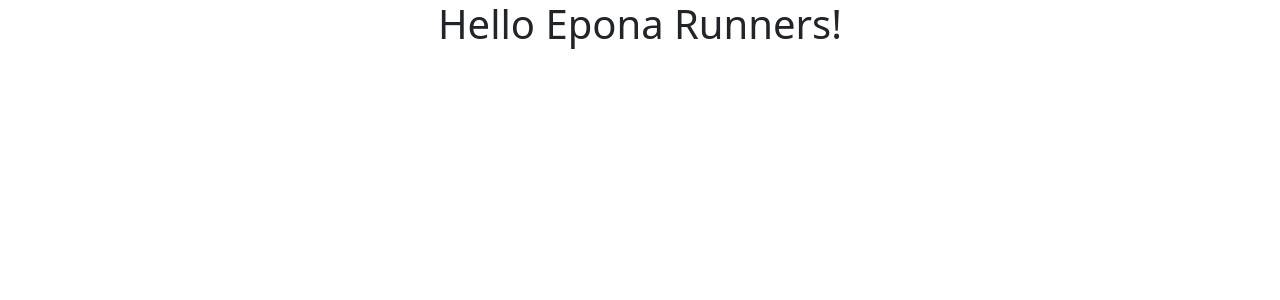
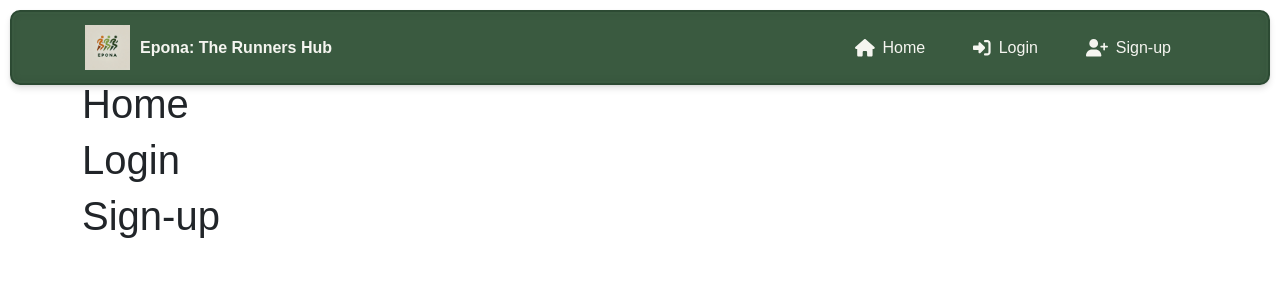
Before and after one commit to Fantomen31/epona-react, a React (Create React App) app in the folder epona-frontend/: page / in a window 1280 px wide. Shown: the top 300 px of the page. Built offline with nearby package versions, Linux system fonts and the light colour scheme.

Commit message:
created NavBar.js and css files, and installed router

```diff
--- a/epona-frontend/package.json
+++ b/epona-frontend/package.json
@@ -13,6 +13,7 @@
     "bootstrap": "^5.3.3",
     "react": "^18.3.1",
     "react-bootstrap": "^2.10.5",
+    "react-bootstrap-icons": "^1.11.4",
     "react-dom": "^18.3.1",
     "react-router-dom": "^6.27.0",
     "react-scripts": "5.0.1",
--- a/epona-frontend/public/index.html
+++ b/epona-frontend/public/index.html
@@ -14,7 +14,18 @@
       manifest.json provides metadata used when your web app is installed on a
       user's mobile device or desktop. See https://developers.google.com/web/fundamentals/web-app-manifest/
     -->
-    <link rel="manifest" href="%PUBLIC_URL%/manifest.json" />
+    <link
+    rel="stylesheet"
+    href="https://cdn.jsdelivr.net/npm/bootstrap@5.3.2/dist/css/bootstrap.min.css"
+    integrity="sha384-T3c6CoIi6uLrA9TneNEoa7RxnatzjcDSCmG1MXxSR1GAsXEV/Dwwykc2MPK8M2HN"
+    crossorigin="anonymous"
+    />
+
+    <link
+    rel="manifest"
+    href="%PUBLIC_URL%/manifest.json"
+    crossorigin="use-credentials"
+    />
     <!--
       Notice the use of %PUBLIC_URL% in the tags above.
       It will be replaced with the URL of the `public` folder during the build.
--- a/epona-frontend/src/App.css
+++ /dev/null
@@ -1,38 +0,0 @@
-.App {
-  text-align: center;
-}
-
-.App-logo {
-  height: 40vmin;
-  pointer-events: none;
-}
-
-@media (prefers-reduced-motion: no-preference) {
-  .App-logo {
-    animation: App-logo-spin infinite 20s linear;
-  }
-}
-
-.App-header {
-  background-color: #282c34;
-  min-height: 100vh;
-  display: flex;
-  flex-direction: column;
-  align-items: center;
-  justify-content: center;
-  font-size: calc(10px + 2vmin);
-  color: white;
-}
-
-.App-link {
-  color: #61dafb;
-}
-
-@keyframes App-logo-spin {
-  from {
-    transform: rotate(0deg);
-  }
-  to {
-    transform: rotate(360deg);
-  }
-}
--- a/epona-frontend/src/App.js
+++ b/epona-frontend/src/App.js
@@ -1,11 +1,23 @@
-import logo from './logo.svg';
-import './App.css';
+import styles from './App.module.css';
+import 'bootstrap/dist/css/bootstrap.min.css';
+import { BrowserRouter as Router } from 'react-router-dom';
+import NavBar from './components/NavBar';
+import Container from 'react-bootstrap/Container'
+
+
 
 function App() {
   return (
-    <div className="App">
-      <h1>Hello Epona Runners! </h1>
-    </div>
+    <Router>
+      <div className={styles.app}>
+        <NavBar />
+        <Container>
+          <h1>Home</h1>
+          <h1>Login</h1>
+          <h1>Sign-up</h1>
+        </Container>
+      </div>
+    </Router>
   );
 }
 
--- /dev/null
+++ b/epona-frontend/src/App.module.css
@@ -0,0 +1,27 @@
+.app {
+    font-family: Arial, sans-serif;
+    padding-top: 80px;
+  }
+
+  .content {
+    padding: 20px;
+  }
+
+  .content > div {
+    background-color: #3A5A40;
+    border: 2px solid #2C4A33;
+    border-radius: 10px;
+    box-shadow:
+      0 4px 6px rgba(0, 0, 0, 0.1),
+      0 1px 3px rgba(0, 0, 0, 0.08),
+      inset 0 0 0 2px #3A5A40,
+      inset 0 0 8px rgba(0, 0, 0, 0.1);
+    padding: 20px;
+    margin-bottom: 20px;
+  }
+
+  .appText {
+    color: #F5F5F0;
+    font-size: 16px;
+    line-height: 1.5;
+  }
--- /dev/null
+++ b/epona-frontend/src/components/NavBar.js
@@ -0,0 +1,43 @@
+import React from 'react';
+import { Navbar, Nav, Container } from 'react-bootstrap';
+import { Link } from 'react-router-dom';
+import { FontAwesomeIcon } from '@fortawesome/react-fontawesome';
+import { faHome, faSignInAlt, faUserPlus } from '@fortawesome/free-solid-svg-icons';
+import logo from '../assets/logo.webp';
+import styles from '../styles/NavBar.module.css';
+
+const NavBar = () => {
+  return (
+    <Navbar expand="md" fixed="top" className={styles.navbar}>
+      <Container className={styles.container}>
+        <Navbar.Brand as={Link} to="/" className={styles.navbarBrand}>
+          <img
+            src={logo}
+            alt="Epona logo"
+            height="45"
+          />
+          <span className={styles.brandText}>Epona: The Runners Hub</span>
+        </Navbar.Brand>
+        <Navbar.Toggle aria-controls="basic-navbar-nav" className={styles.navbarToggler} />
+        <Navbar.Collapse id="basic-navbar-nav" className={styles.navbarCollapse}>
+          <Nav>
+            <Nav.Link as={Link} to="/" className={styles.navLink}>
+              <FontAwesomeIcon icon={faHome} className={styles.faIcon} />
+              Home
+            </Nav.Link>
+            <Nav.Link as={Link} to="/login" className={styles.navLink}>
+              <FontAwesomeIcon icon={faSignInAlt} className={styles.faIcon} />
+              Login
+            </Nav.Link>
+            <Nav.Link as={Link} to="/signup" className={styles.navLink}>
+              <FontAwesomeIcon icon={faUserPlus} className={styles.faIcon} />
+              Sign-up
+            </Nav.Link>
+          </Nav>
+        </Navbar.Collapse>
+      </Container>
+    </Navbar>
+  );
+};
+
+export default NavBar;
--- /dev/null
+++ b/epona-frontend/src/styles/NavBar.module.css
@@ -0,0 +1,115 @@
+.navbar {
+    background-color: #3A5A40;
+    box-shadow:
+      0 4px 6px rgba(0, 0, 0, 0.1),
+      0 1px 3px rgba(0, 0, 0, 0.08),
+      inset 0 0 0 2px #3A5A40,
+      inset 0 0 8px rgba(0, 0, 0, 0.1);
+    border-radius: 10px 10px 10px 10px;
+    border: 2px solid #2C4A33;
+    margin: 0 10px;
+    position: fixed;
+    top: 10px;
+    left: 0;
+    right: 0;
+    z-index: 1030;
+  }
+
+  .container {
+    padding-left: 15px;
+    padding-right: 15px;
+  }
+
+  .navbarBrand {
+    display: flex;
+    align-items: center;
+  }
+
+  .navbarBrand img {
+    transition: transform 0.3s ease;
+  }
+
+  .navbarBrand img:hover {
+    transform: scale(1.05);
+  }
+
+  .brandText {
+    color: #F5F5F0;
+    font-size: 16px;
+    line-height: 1.5;
+    margin-left: 10px;
+    font-weight: bold;
+  }
+
+  .navbarCollapse {
+    justify-content: flex-end;
+  }
+
+  .navLink {
+    color: #F5F5F0;
+    font-size: 16px;
+    line-height: 1.5;
+    margin: 0 1rem;
+    position: relative;
+    transition: color 0.3s ease;
+    display: flex;
+    align-items: center;
+  }
+
+  .navLink:hover {
+    color: #E67E22 !important;
+  }
+
+  .navLink::after {
+    content: '';
+    position: absolute;
+    width: 0;
+    height: 2px;
+    bottom: 0;
+    left: 0;
+    background-color: #7AB55C;
+    transition: width 0.3s ease;
+  }
+
+  .navLink:hover::after {
+    width: 100%;
+  }
+
+  .faIcon {
+    margin-right: 0.5rem;
+    font-size: 1.1em;
+  }
+
+  .navbarToggler {
+    border: none;
+    padding: 0.5rem;
+  }
+
+  .navbarToggler:focus {
+    box-shadow: none;
+    outline: none;
+  }
+
+  @media (max-width: 768px) {
+    .navLink {
+      margin: 0.5rem 0;
+    }
+
+    .navbarCollapse {
+      padding: 1rem 0;
+    }
+
+    .brandText {
+      font-size: 14px;
+      max-width: 200px;
+    }
+
+    .navbarBrand {
+      flex: 1;
+      min-width: 0;
+    }
+
+    .navbarBrand img {
+      height: 35px;
+    }
+  }
```
Also changed, not shown: epona-frontend/src/components/SecondaryNav.js (added, +29 -0 lines), epona-frontend/src/assets/logo.webp (added), 1 other file (tests, documents, lock files or other folders).
